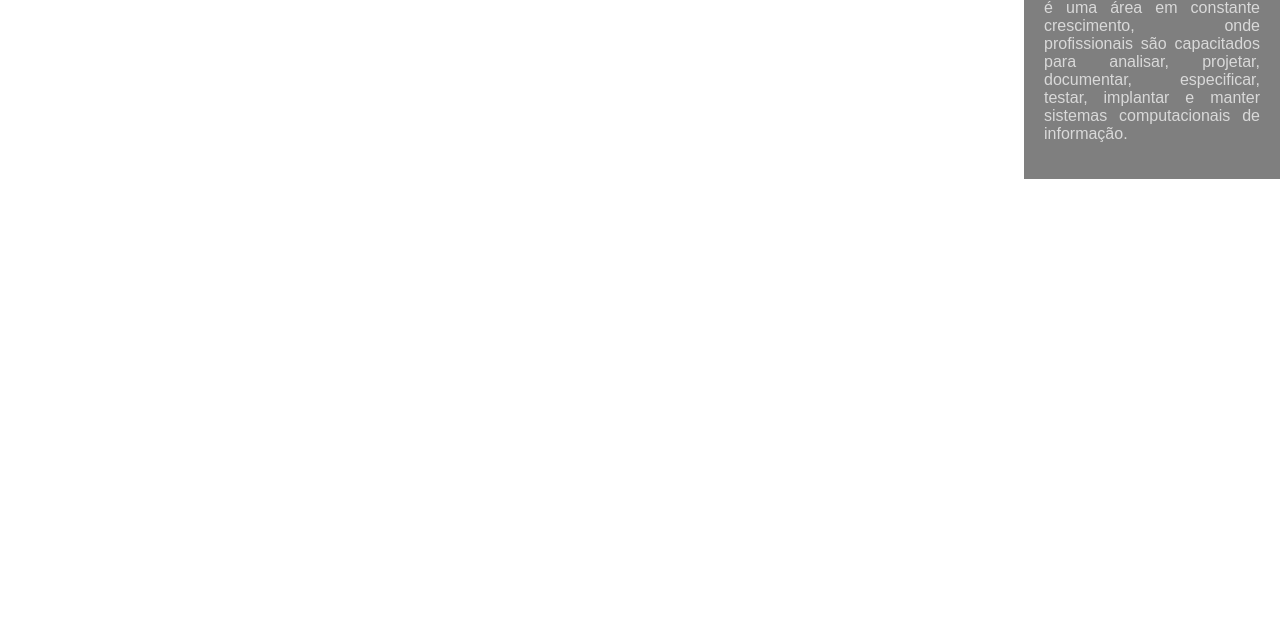
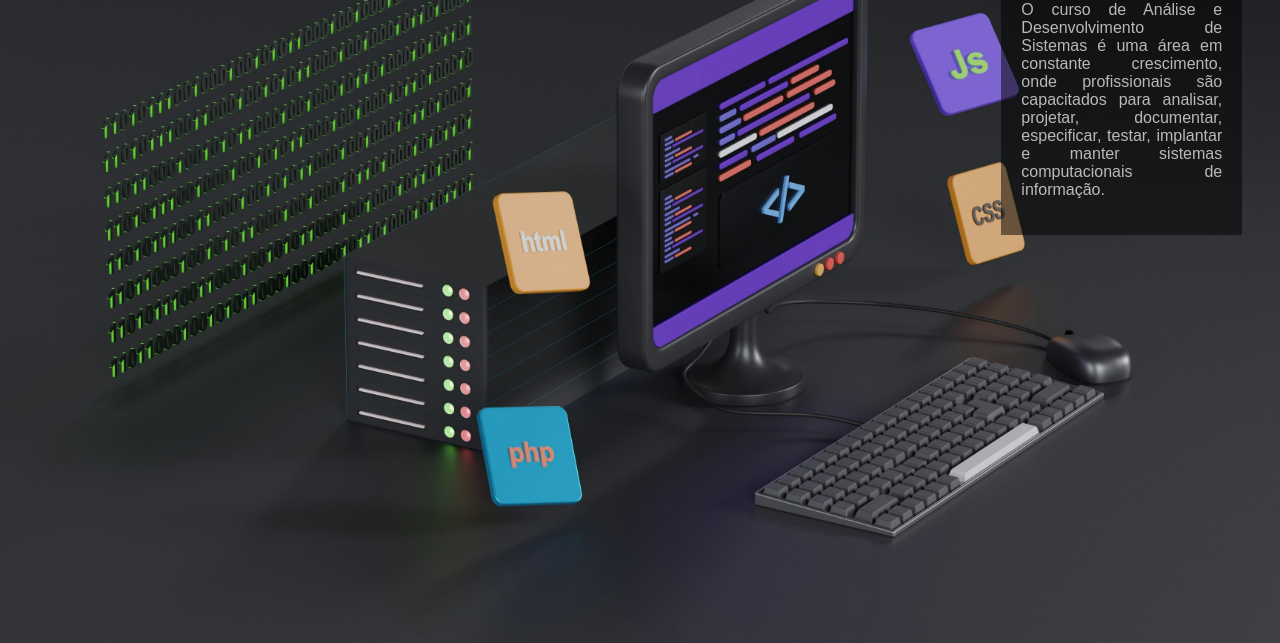
Before and after one commit to daycardoso/TADS, a plain HTML site: page docs/index.html in a window 1280 px wide. Shown: the part 157-800 px from the top of the page. Drawn offline with Linux system fonts and the light colour scheme.

Commit message:
Update index.html

```diff
--- a/docs/index.html
+++ b/docs/index.html
@@ -15,6 +15,8 @@
       align-items: flex-start;
       height: 100vh;
       box-sizing: border-box;
+      /* Add padding to create a 1 cm distance from the borders */
+      padding: 1cm;
     }
 
     .background {
@@ -23,6 +25,12 @@
       background-size: cover;
       background-repeat: no-repeat;
       background-position: center center;
+      position: absolute;
+      top: 0;
+      left: 0;
+      width: 100%;
+      height: 100%;
+      z-index: -1;
     }
 
     .overlay {
@@ -31,6 +39,8 @@
       background-color: rgba(0, 0, 0, 0.5);
       box-sizing: border-box;
       text-align: justify;
+      position: relative;
+      z-index: 1;
     }
 
     h1 {
```
Lines whose indentation alone changed are shown as unchanged.
